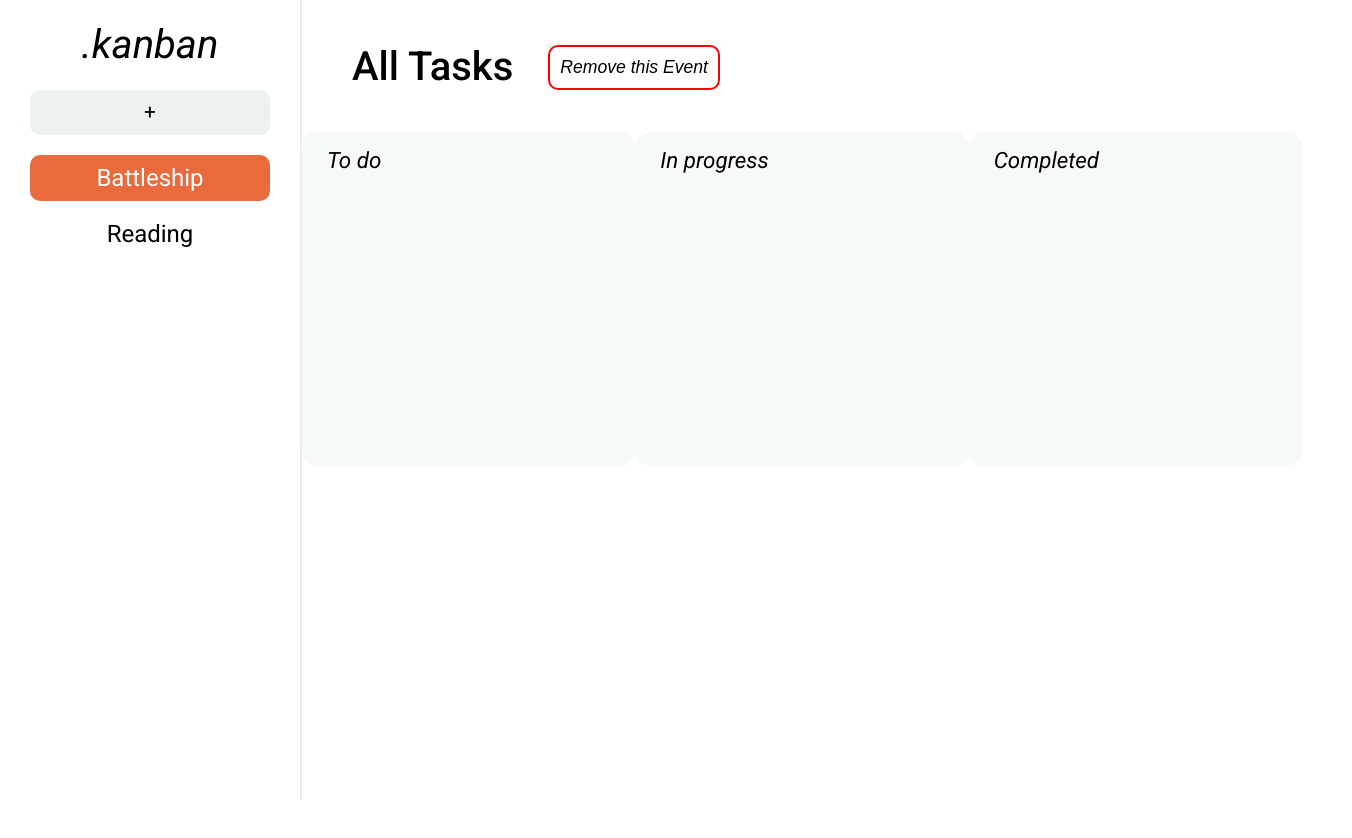
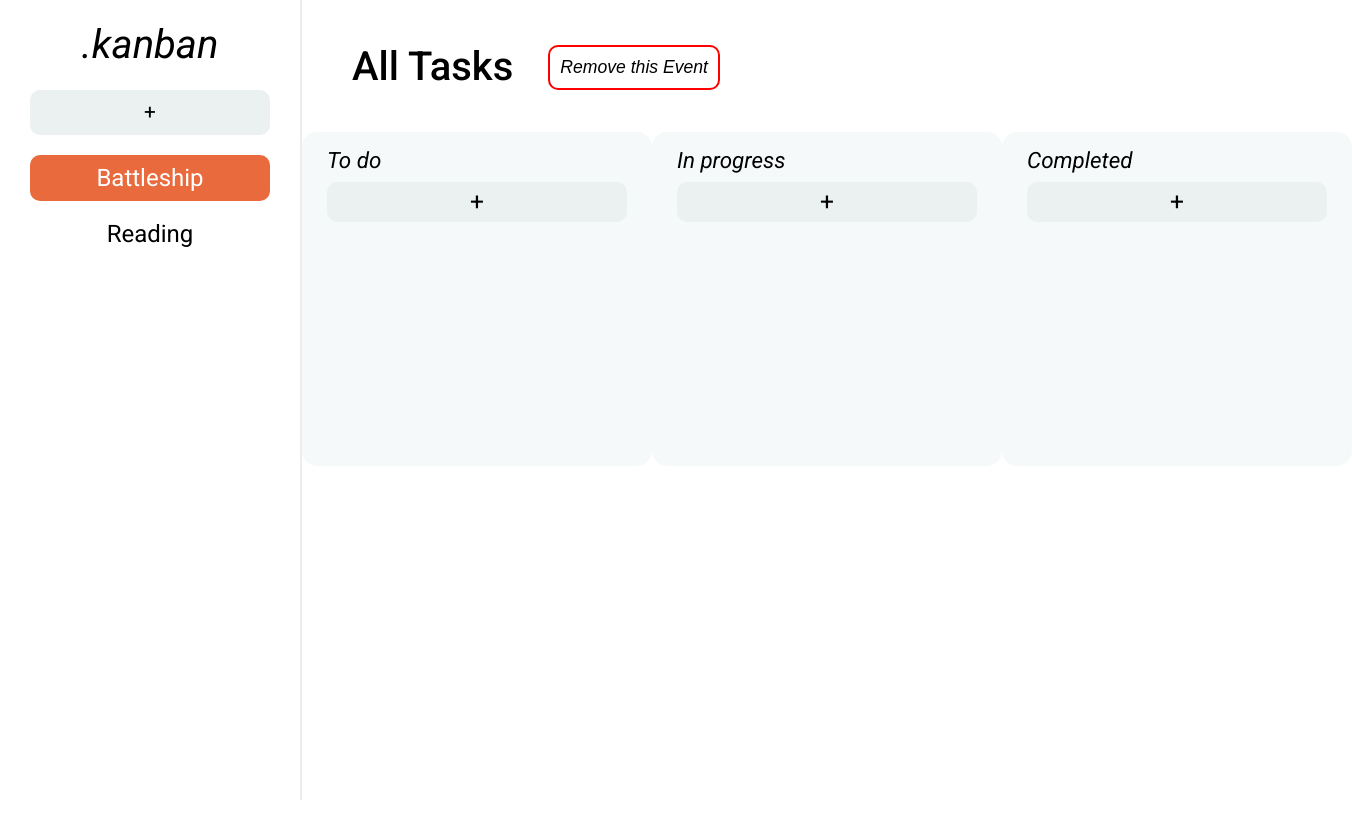
Before and after one commit to jackyrwj/react-todo-list, a React (Vite) app: page / in a window 1280 px wide. Shown: the top 838 px of the page, 1352 px wide, since content can reach past the window. Built offline with nearby package versions, Linux system fonts and the light colour scheme.

Commit message:
feat:rename AddEventButton and add AddTaskButton

```diff
--- a/src/components/AddButton.jsx
+++ b/src/components/AddEventButton.jsx
@@ -1,7 +1,7 @@
-const AddButton = ({handleClick}) => {
+const AddEventButton = ({handleClick}) => {
   return <div className='add-button' onClick={handleClick}>
     +
     </div>;
 };
 
-export default AddButton;
+export default AddEventButton;
--- /dev/null
+++ b/src/components/AddTaskButton.jsx
@@ -0,0 +1,8 @@
+const AddTaskButton = ({handleClick}) => {
+    return (
+        <div className="add-task-button" onClick={handleClick}>
+            +
+        </div>
+    );
+};
+export default AddTaskButton;
--- a/src/components/Column.jsx
+++ b/src/components/Column.jsx
@@ -1,4 +1,11 @@
+import AddTaskButton from "./AddTaskButton";
+
 const Column = ({tag}) => {
-    return <div className="column">{tag}</div>
-}
+    return (
+        <div className="column">
+            {tag}
+            <AddTaskButton/>
+        </div>
+    );
+};
 export default Column;
--- a/src/components/EventBar.jsx
+++ b/src/components/EventBar.jsx
@@ -1,5 +1,5 @@
 import { useState } from 'react';
-import AddButton from './AddButton';
+import AddEventButton from './AddEventButton';
 
 const EventBar = ({ events, setEvents, currentEvent, setCurrentEvent }) => {
   const  handleAdd = () =>{
@@ -10,7 +10,7 @@ const EventBar = ({ events, setEvents, currentEvent, setCurrentEvent }) => {
     <div className='event-bar'>
       <h1 className='event-bar-title'>.kanban</h1>
       <div className='event-container'>
-        <AddButton handleClick={handleAdd}/>
+        <AddEventButton handleClick={handleAdd}/>
         {events.map((item) => (
           <div
             key={item.title}
--- a/src/components/task.css
+++ b/src/components/task.css
@@ -28,3 +28,26 @@
     background-color: red;
     transition: 0.5s;
   }
+
+
+.add-task-button {
+  width: 300px;
+  height: 40px;
+  font-size: 1.3em;
+  line-height: 40px;
+  background-color: #ebf1f1;
+  border-radius: 10px;
+  margin-bottom: 20px;
+  cursor: pointer;
+  transition: 0.5s;
+  outline: none;
+  text-align: center;
+  font-style: normal;
+  margin: 0 auto;
+  margin-top: 11px;
+  font-size: 1.1em;
+}
+
+.add-task-button:hover {
+  background-color: #dee4e4;
+}
```
